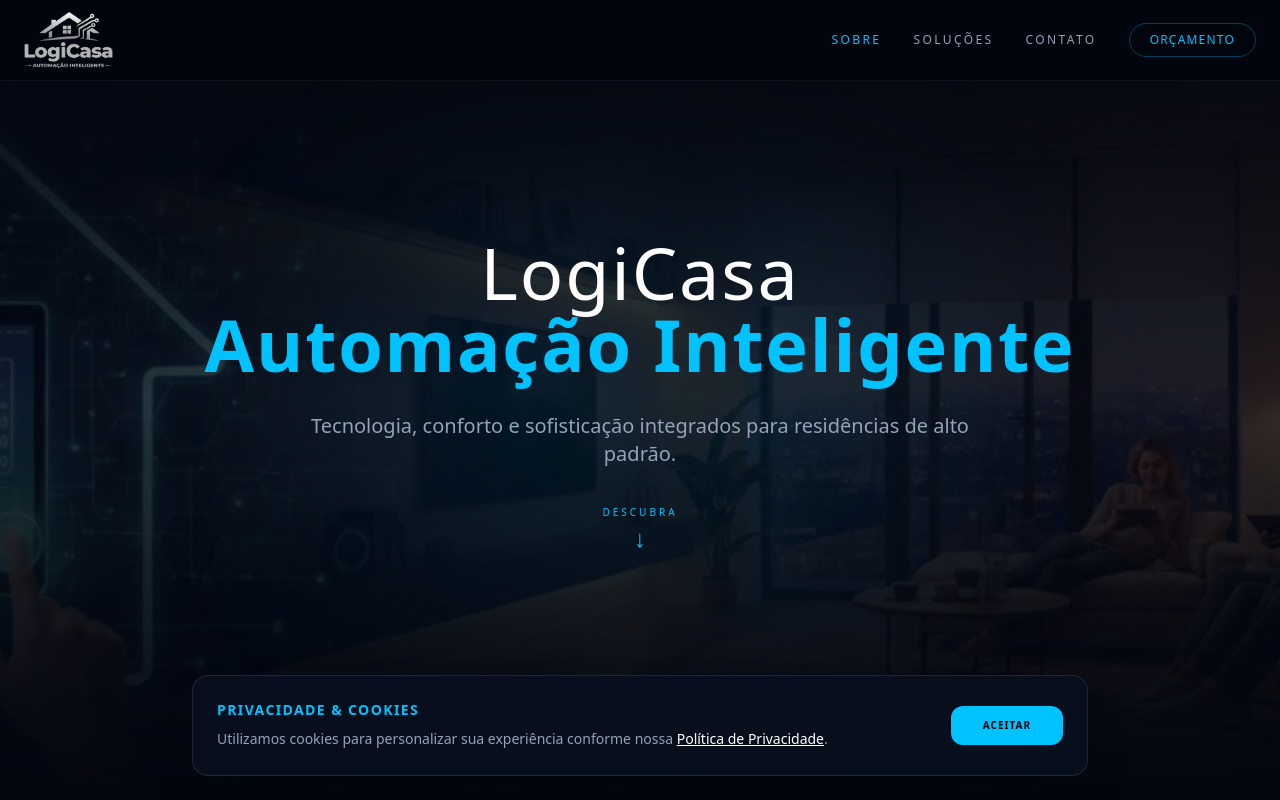
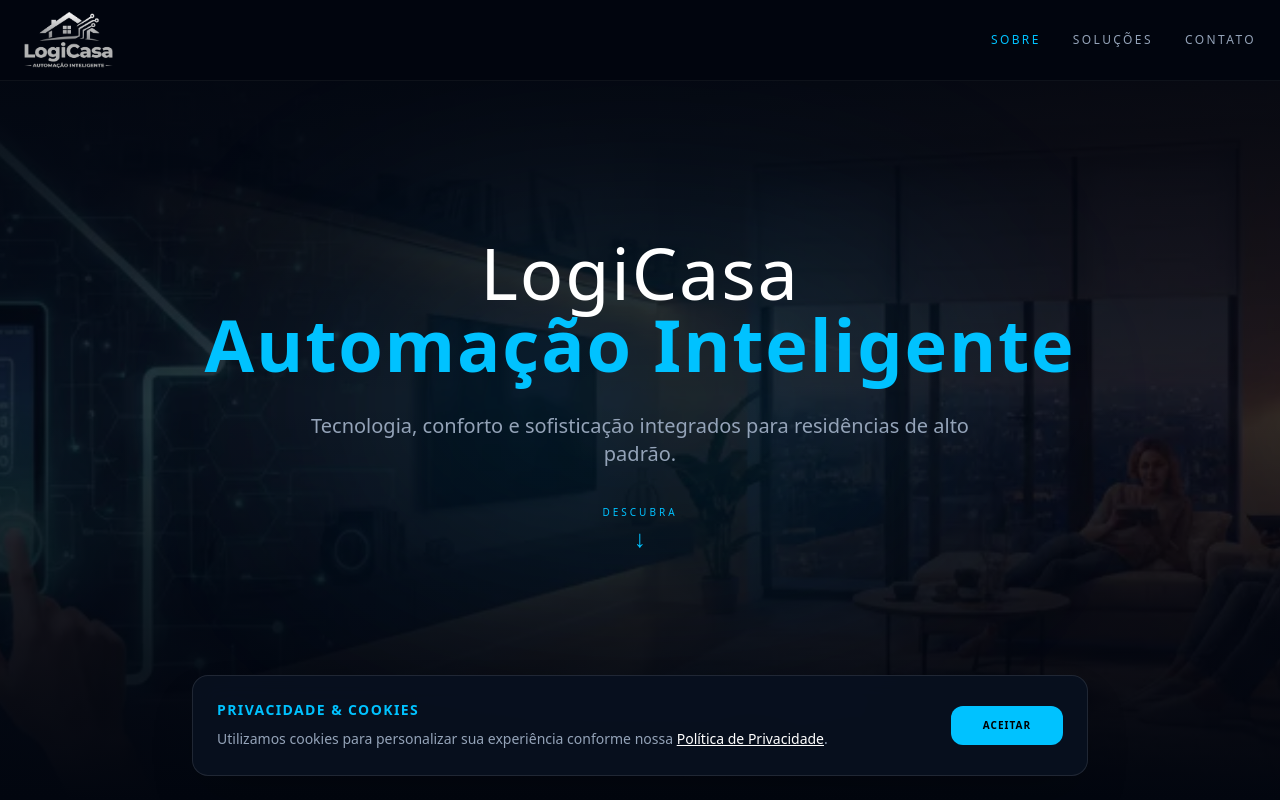
Before and after one commit to lafapdvf/logicasa, a React (Vite) app in the folder frontend/: page / in a window 1280 px wide. Shown: the top 800 px of the page. Built offline with nearby package versions, Linux system fonts and the light colour scheme.

Commit message:
Removes budget request links from navigation
Streamlines the navigation by eliminating budget-related links from both desktop and mobile menus to reduce clutter and focus on core navigation items.

```diff
--- a/frontend/src/components/Header.tsx
+++ b/frontend/src/components/Header.tsx
@@ -44,12 +44,6 @@ export function Header({ activeSection }: HeaderProps) {
               {link.name}
             </a>
           ))}
-          <a
-            href="#contato"
-            className="px-5 py-2 border border-[#00c2ff]/30 text-[#00c2ff] hover:bg-[#00c2ff] hover:text-black text-xs uppercase tracking-widest rounded-full transition-all duration-300"
-          >
-            Orçamento
-          </a>
         </nav>
 
         {/* MOBILE TOGGLE BUTTON */}
@@ -79,7 +73,7 @@ export function Header({ activeSection }: HeaderProps) {
             ? "opacity-100 pointer-events-auto"
             : "opacity-0 pointer-events-none"
         }`}
-        style={{ top: "80px" }} // Começa logo abaixo do header
+        style={{ top: "80px" }}
       >
         <nav className="flex flex-col items-center justify-start pt-12 gap-8 h-full">
           {navLinks.map((link) => (
@@ -96,13 +90,6 @@ export function Header({ activeSection }: HeaderProps) {
               {link.name}
             </a>
           ))}
-          <a
-            href="#contato"
-            onClick={closeMenu}
-            className="mt-4 px-10 py-4 bg-[#00c2ff] text-black text-sm uppercase tracking-[0.2em] font-bold rounded-full"
-          >
-            Solicitar Orçamento
-          </a>
         </nav>
       </div>
     </header>
```
